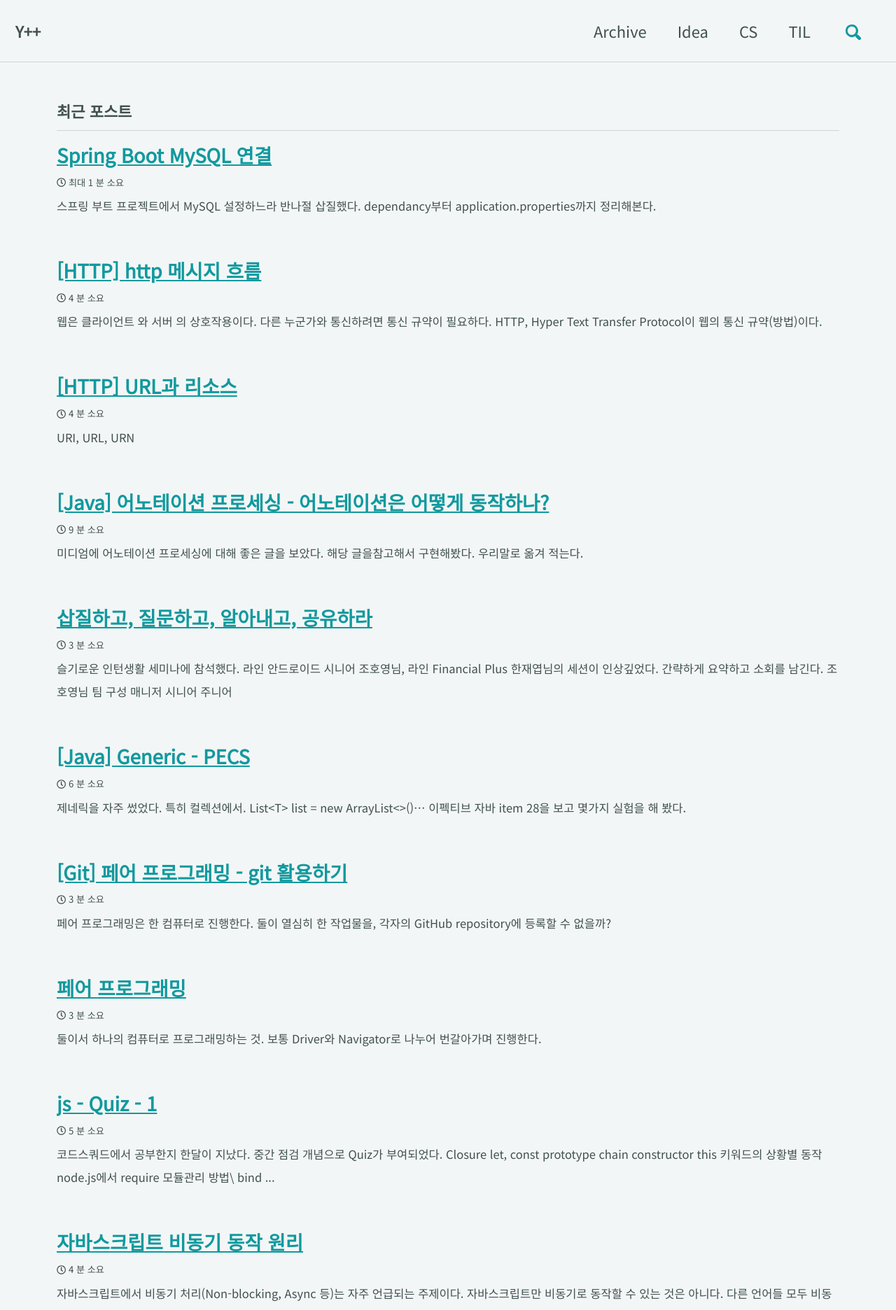
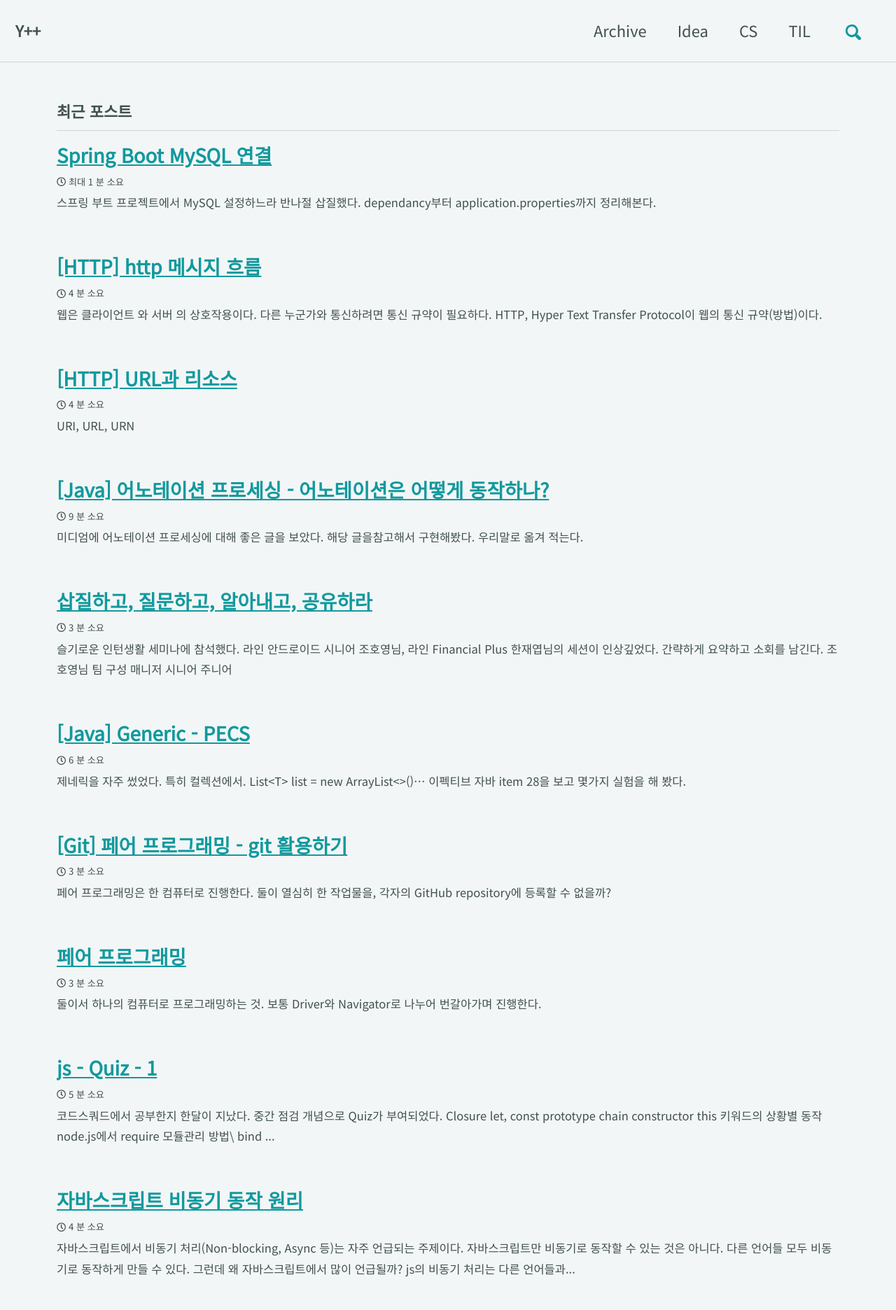
Before and after one commit to andole87/andole87.github.io, a Jekyll site: the page built from index.html, in a window 1280 px wide. Shown: the top 1872 px of the page at 70% size. Built offline with Jekyll 4.4.1, drawn with Linux system fonts in a browser that asks for light colours; cached includes are drawn as plain includes; the list of posts is cut into pages by our own code.

Commit message:
css: line-height

```diff
--- a/_sass/minimal-mistakes/_base.scss
+++ b/_sass/minimal-mistakes/_base.scss
@@ -13,7 +13,7 @@
     padding: 0;
     color: $text-color;
     font-family: $global-font-family;
-    line-height: 2.0;
+    line-height: 1.8;
 
     &.overflow--hidden {
       /* when primary navigation is visible, the content in the background won't scroll */
```
